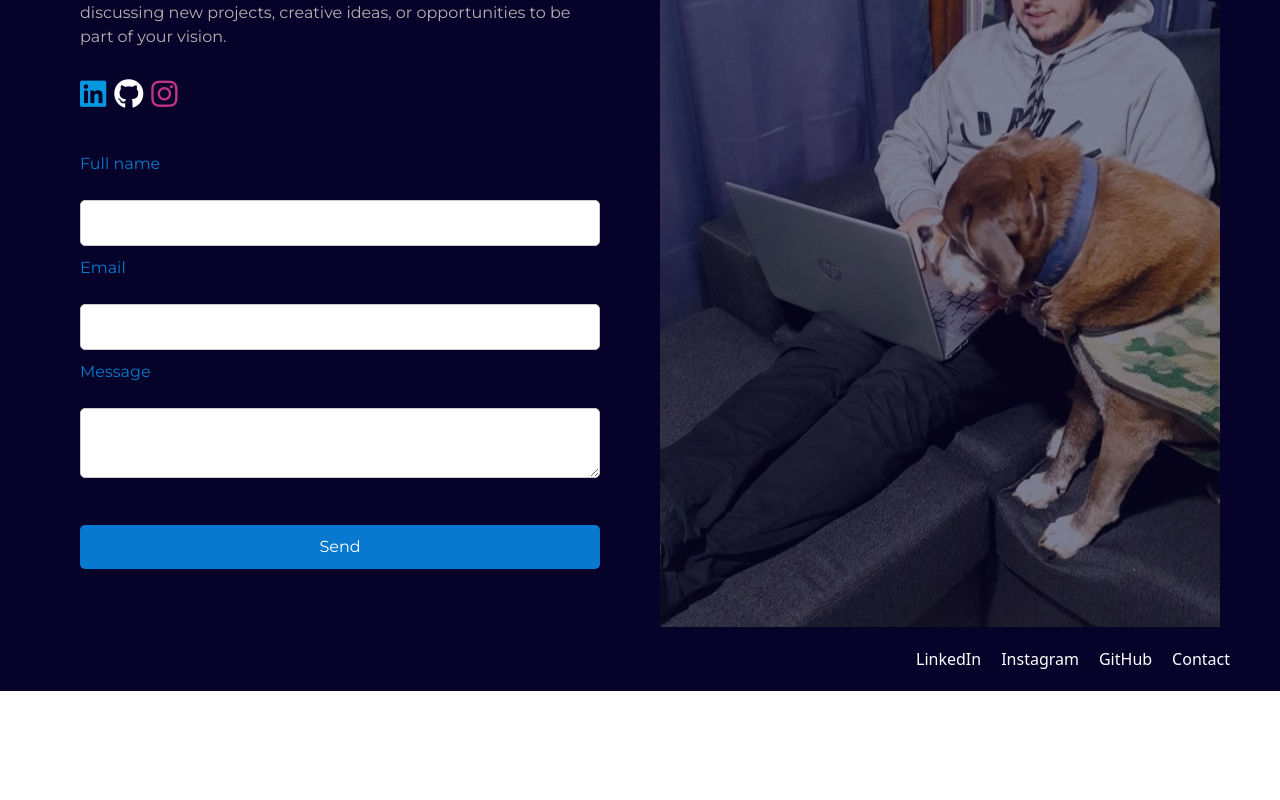
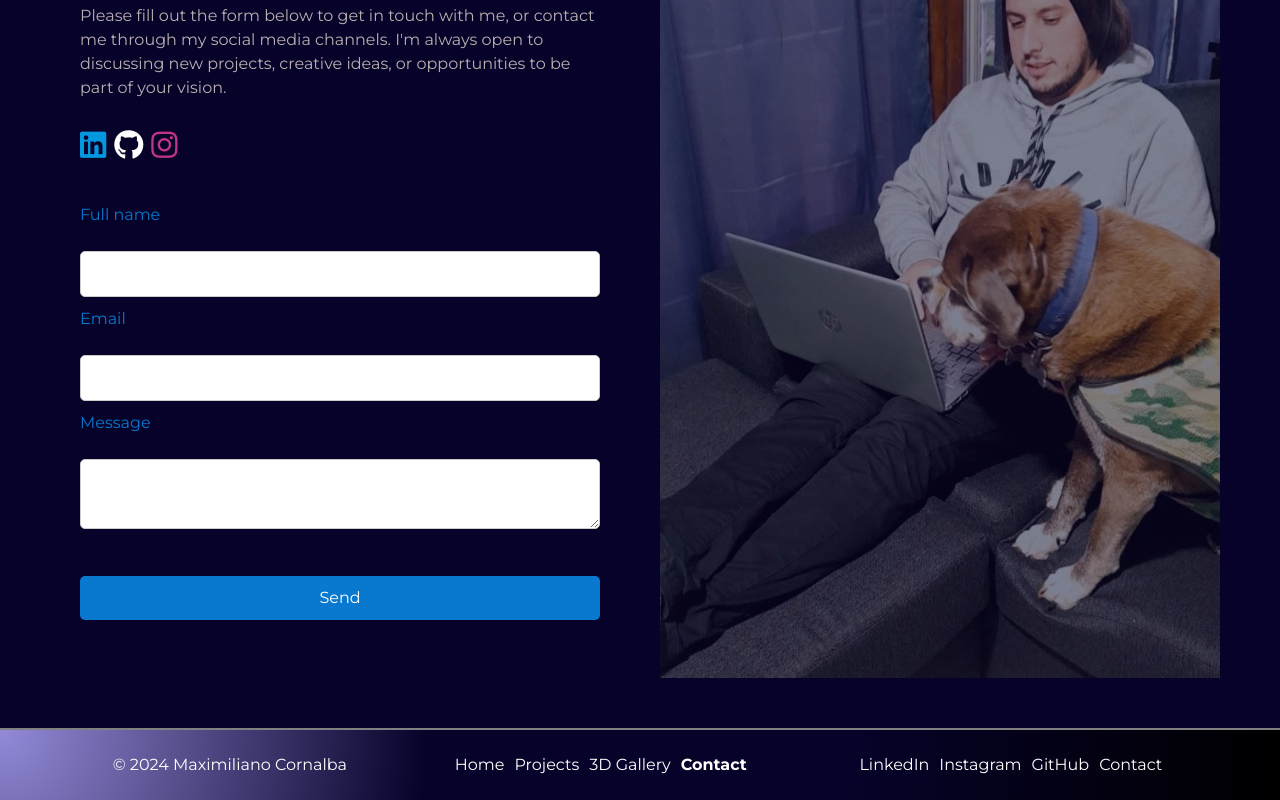
Before and after one commit to maxiscor7/portfolio-3d, a React (Vite) app: page /contact in a window 1280 px wide. Shown: the part 252-1052 px from the top of the page. Before the commit the page ends 943 px from the top, so only its background shows below. Built offline with nearby package versions, Linux system fonts and the light colour scheme.

Commit message:
finish footer

```diff
--- a/src/components/Footer/Footer.css
+++ b/src/components/Footer/Footer.css
@@ -1,31 +1,34 @@
 .footer {
-    background-color: #060229;
     color: white;
-    padding: 20px;
+    padding: 10px;
+    width: 100%;
+    display: flex;
+    justify-content: space-evenly;
+    flex-wrap: wrap;
+    background: radial-gradient(circle at top left, #928AD8,#060229, #060229, #000000);
+    border-top: solid 2px gray;
+
+
+
+    font-family: "Montserrat", sans-serif;
+}
+.Copyright, .social-footer, .sections-nav{
+    height: 50px;
+    display: flex;
+    align-items: center;
+    justify-content: center;
     text-align: center;
 }
 
-.footer-container {
-    max-width: 1200px;
-    margin: 0 auto;
-    display: flex;
-    justify-content: space-between;
-    align-items: center;
+#enlaces-footer, .social-footer a {
+    color: white;
+    text-decoration: none;
+    margin: 5px;
+    padding: 10px 0;
 }
 
-.footer-info p {
-    margin: 5px 0;
-}
-
-.footer-links {
-    display: flex;
-}
-
-.footer-link {
-    color: white;
-    margin: 0 10px;
-    text-decoration: none;
-    transition: color 0.3s;
+#enlaces-footer:hover {
+    color: #0879cf !important;
 }
 
 .footer-link:hover {
--- a/src/components/Footer/Footer.jsx
+++ b/src/components/Footer/Footer.jsx
@@ -1,19 +1,28 @@
 import React from 'react';
+import { NavLink } from 'react-router-dom';
 import './Footer.css';
+
 
 const Footer = () => {
     return (
         <footer className="footer">
-            <div className="footer-container">
-                <div className="footer-info">
+            <div className='Copyright'>
+                <label>© 2024 Maximiliano Cornalba</label>
+            </div>
+            <div className='sections-nav'>
+                <NavLink id='enlaces-footer' aria-current="page" to="/" >Home</NavLink>
+                <NavLink id='enlaces-footer' aria-current="page" to="/projects" >Projects</NavLink>
+                <NavLink id='enlaces-footer' aria-current="page" to="/gallery3d" >3D Gallery</NavLink>
+                <NavLink id='enlaces-footer' aria-current="page" to="/contact" >Contact</NavLink>
+            </div>
+            <div className='social-footer'>
+                <a href="https://www.linkedin.com/in/maximiliano-enrique-cornalba-1a2429184/" target="_blank" rel="noopener noreferrer" aria-label="LinkedIn de Enrique Maximiliano Cornalba" className="footer-link">LinkedIn</a>
 
-                </div>
-                <div className="footer-links">
-                    <a href="https://www.linkedin.com/in/maximiliano-enrique-cornalba-1a2429184/" target="_blank" rel="noopener noreferrer" aria-label="LinkedIn de Enrique Maximiliano Cornalba" className="footer-link">LinkedIn</a>
-                    <a href="https://www.instagram.com/cornalbamaxi/" target="_blank" rel="noopener noreferrer" aria-label="Instagram de Enrique Maximiliano Cornalba" className="footer-link">Instagram</a>
-                    <a href="https://github.com/maxiscor7" target="_blank" rel="noopener noreferrer" aria-label="Github de Enrique Maximiliano Cornalba" className="footer-link">GitHub</a>
-                    <a href="mailto:enrique.cornalba@hotmail.com" className="footer-link">Contact</a>
-                </div>
+                <a href="https://www.instagram.com/cornalbamaxi/" target="_blank" rel="noopener noreferrer" aria-label="Instagram de Enrique Maximiliano Cornalba" className="footer-link">Instagram</a>
+
+                <a href="https://github.com/maxiscor7" target="_blank" rel="noopener noreferrer" aria-label="Github de Enrique Maximiliano Cornalba" className="footer-link">GitHub</a>
+
+                <a href="mailto:enrique.cornalba@hotmail.com" className="footer-link">Contact</a>
             </div>
         </footer>
     );
--- a/src/components/Navbrowser/NavbrowserBst.css
+++ b/src/components/Navbrowser/NavbrowserBst.css
@@ -2,7 +2,7 @@
     background: rgba(255, 255, 255, 0.2);
     backdrop-filter: blur(10px);
     -webkit-backdrop-filter: blur(10px);
-    border-bottom: 1px solid rgba(255, 255, 255, 0.2);
+    border-bottom: solid 2px gray;
     box-shadow: 0 4px 6px rgba(0, 0, 0, 0.1);
     font-family: "Montserrat", sans-serif;
 }
--- a/src/pages/Contact/Contact.css
+++ b/src/pages/Contact/Contact.css
@@ -4,6 +4,8 @@
     justify-content: center;
     align-items: center;
     background-color: #060229; /* Ajusta según tu diseño */
+    padding-top: 50px;
+    padding-bottom: 50px;
 }
 
 .container-contact {
```
